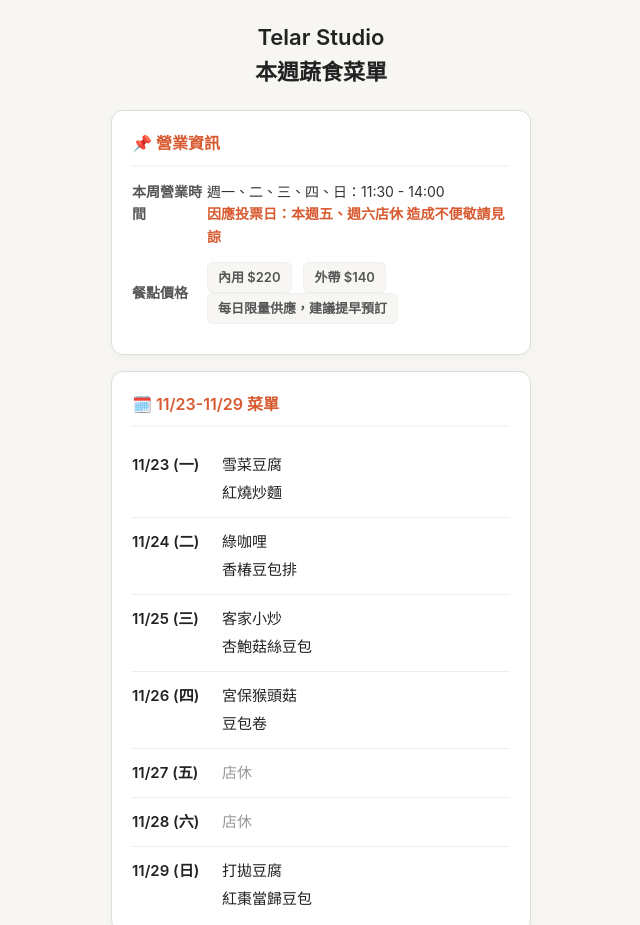
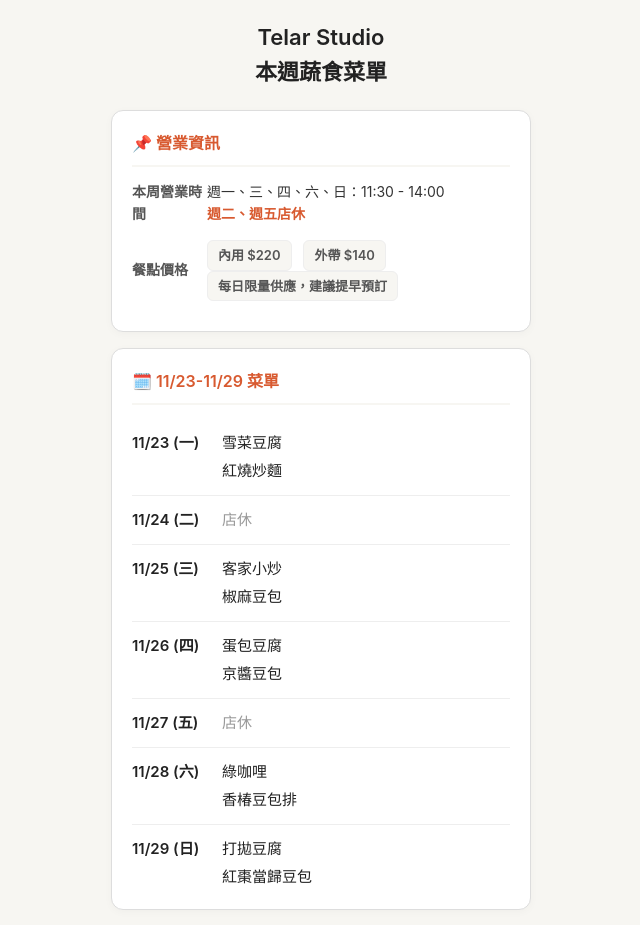
Before and after one commit to ken2508g/-1, a plain HTML site: page menu.html in a window 1280 px wide. Shown: the top 925 px of the page, without its empty margins (319-959 px from the left). Drawn offline with Linux system fonts and the light colour scheme.

Commit message:
Update menu.html

```diff
--- a/menu.html
+++ b/menu.html
@@ -43,10 +43,9 @@
     <div class="info-row">
       <div class="info-label"> 本周營業時間</div>
       <div class="info-content">
-        週一、二、三、四、日：11:30 - 14:00<br>
+        週一、三、四、六、日：11:30 - 14:00<br>
 
-        <span style="color:#D85A30; font-weight:600;"> 因應投票日：本週五、週六店休
-造成不便敬請見諒 </span>
+        <span style="color:#D85A30; font-weight:600;"> 週二、週五店休 </span>
       </div>
     </div>
     <div class="info-row" style="margin-top:14px; align-items:center;">
@@ -73,25 +72,22 @@
 
     <div class="day-row">
       <div class="day-date">11/24 (二)</div>
-   <div class="day-menu">
-        <div>綠咖哩 </div>
-        <div>香椿豆包排 </div>
-      </div>
+     <div class="day-menu closed">店休</div>
     </div>
 
     <div class="day-row">
       <div class="day-date">11/25 (三)</div>
       <div class="day-menu">
         <div>客家小炒 </div>
-        <div>杏鮑菇絲豆包 </div>
+        <div>椒麻豆包 </div>
       </div>
     </div>
 
     <div class="day-row">
       <div class="day-date">11/26 (四)</div>
       <div class="day-menu">
-        <div>宮保猴頭菇 </div>
-        <div>豆包卷 </div>
+        <div>蛋包豆腐 </div>
+        <div>京醬豆包 </div>
       </div>
     </div>
 
@@ -102,9 +98,11 @@
 
     <div class="day-row">
       <div class="day-date">11/28 (六)</div>
-      <div class="day-menu closed">店休</div>
+  <div class="day-menu">
+        <div>綠咖哩 </div>
+        <div>香椿豆包排 </div>
+      </div>
     </div>
-
 
     <div class="day-row">
       <div class="day-date">11/29 (日)</div>
```
